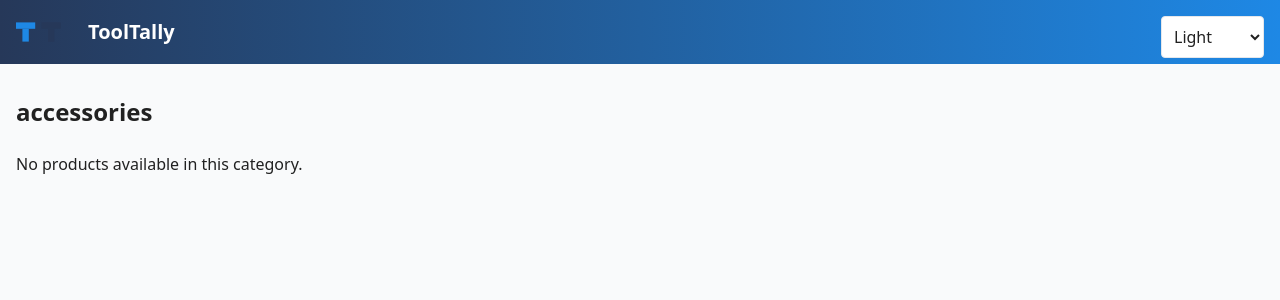
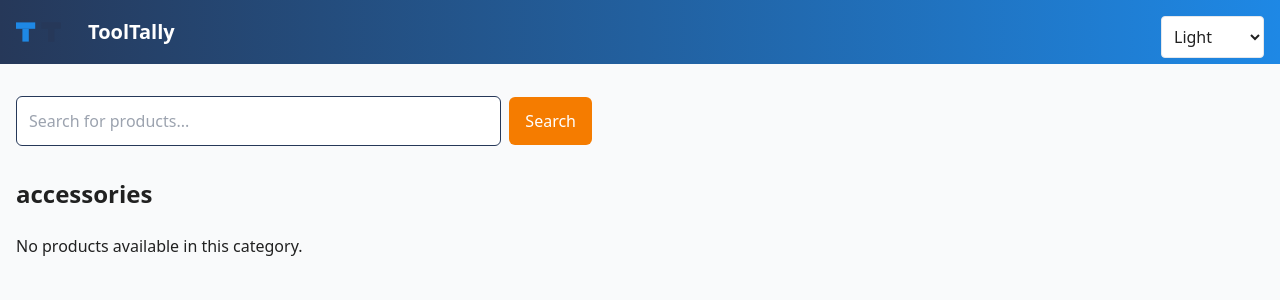
Before and after one commit to DustInTheDark/tooltally-frontend, a Next.js app: page /category/accessories in a window 1280 px wide. Shown: the top 300 px of the page. Built offline with nearby package versions, Linux system fonts and the light colour scheme.

Commit message:
added reusable SearchBar component + integrated it into home, category, search pages for visibility after nav. resolved dynamic errors by awaiting params in category + product detail pages

```diff
--- a/app/category/[category]/page.js
+++ b/app/category/[category]/page.js
@@ -1,12 +1,14 @@
 import ProductCard from "../../../components/ProductCard";
+import SearchBar from "../../../components/SearchBar";
 
 export default async function CategoryPage({ params }) {
-  const { category } = params;
+  const { category } = await params;
   // TODO: Fetch products by category from backend
   const products = []; // Products will be populated from backend in the future
 
   return (
     <main className="px-4 py-8">
+      <SearchBar />
       <h1 className="mb-6 text-2xl font-semibold text-brand-dark">{category.replace("-", " ")}</h1>
       {products.length > 0 ? (
         <div className="grid gap-6 sm:grid-cols-2 lg:grid-cols-3">
--- a/app/page.js
+++ b/app/page.js
@@ -1,20 +1,10 @@
 import CategoryCard from "../components/CategoryCard";
+import SearchBar from "../components/SearchBar";
 
 export default function HomePage() {
   return (
     <main className="px-4 py-8">
-      {/* Search bar form */}
-      <form action="/products" method="get" className="mb-8 flex w-full max-w-xl items-center gap-2">
-        <input
-          type="text"
-          name="q"
-          placeholder="Search for products..."
-          className="search-input flex-grow rounded-md border border-brand-slate p-3 text-brand-dark"
-        />
-        <button type="submit" className="search-button rounded-md bg-brand-orange px-4 py-3 font-medium text-white hover:bg-brand-orange/90">
-          Search
-        </button>
-      </form>
+      <SearchBar />
 
       {/* Category cards section */}
       <div className="category-cards grid gap-4 sm:grid-cols-3">
--- a/app/products/[id]/page.js
+++ b/app/products/[id]/page.js
@@ -1,5 +1,5 @@
 export default async function ProductDetailPage({ params }) {
-  const { id } = params;
+  const { id } = await params;
   // TODO: Fetch product details and vendor offers from backend
   // Dummy vendor offers for demonstration
   const vendors = [
--- a/app/products/page.js
+++ b/app/products/page.js
@@ -1,4 +1,5 @@
 import ProductCard from "../../components/ProductCard";
+import SearchBar from "../../components/SearchBar";
 
 export default async function ProductsPage({ searchParams }) {
   const query = searchParams?.q || "";
@@ -7,6 +8,7 @@ export default async function ProductsPage({ searchParams }) {
 
   return (
     <main className="px-4 py-8">
+      <SearchBar defaultValue={query} />
       {query && (
         <h1 className="mb-6 text-2xl font-semibold text-brand-dark">Search Results for "{query}"</h1>
       )}
--- /dev/null
+++ b/components/SearchBar.js
@@ -0,0 +1,21 @@
+import React from 'react';
+
+export default function SearchBar({ defaultValue = '' }) {
+  return (
+    <form action="/products" method="get" className="mb-8 flex w-full max-w-xl items-center gap-2">
+      <input
+        type="text"
+        name="q"
+        placeholder="Search for products..."
+        defaultValue={defaultValue}
+        className="search-input flex-grow rounded-md border border-brand-slate p-3 text-brand-dark"
+      />
+      <button
+        type="submit"
+        className="search-button rounded-md bg-brand-orange px-4 py-3 font-medium text-white hover:bg-brand-orange/90"
+      >
+        Search
+      </button>
+    </form>
+  );
+}
```
